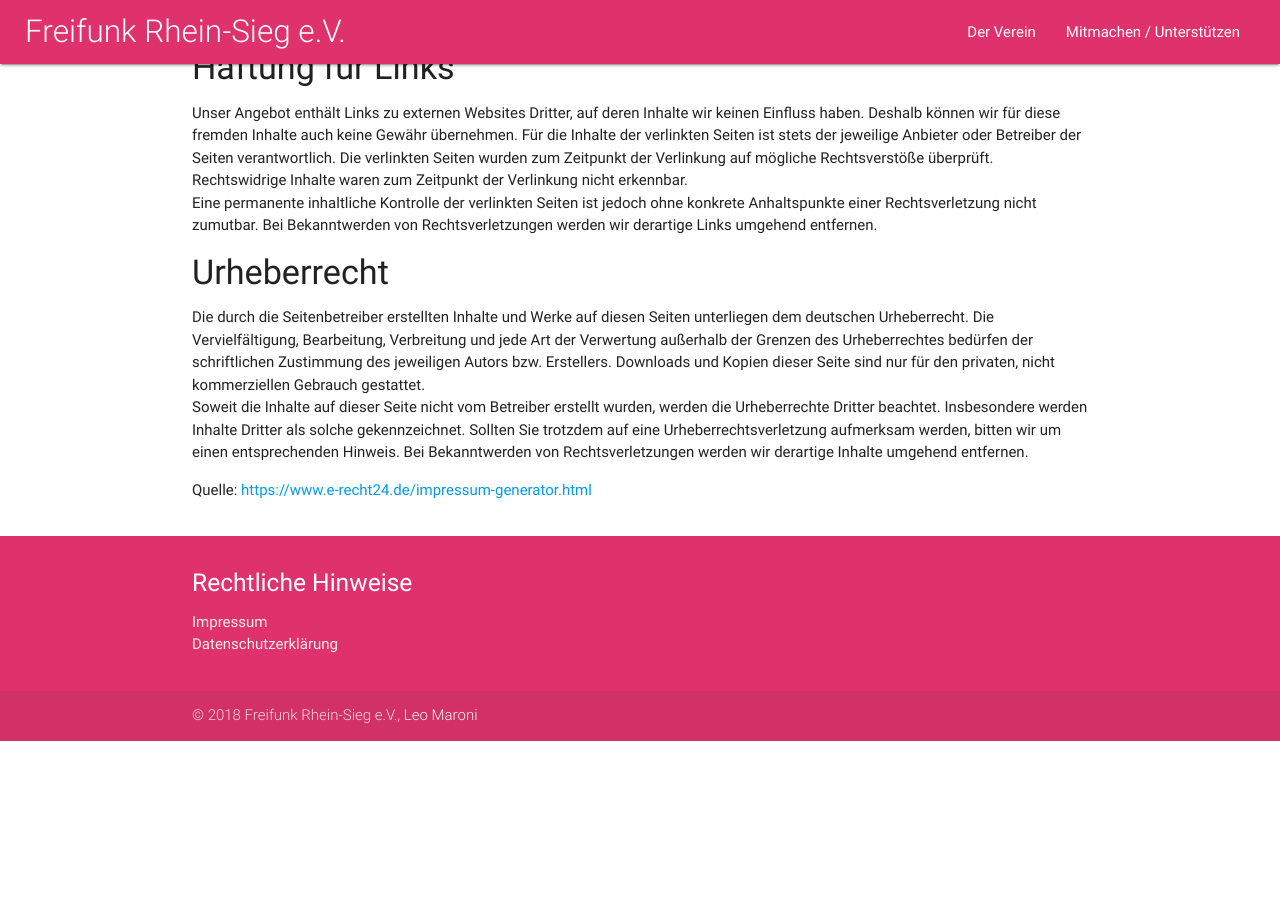
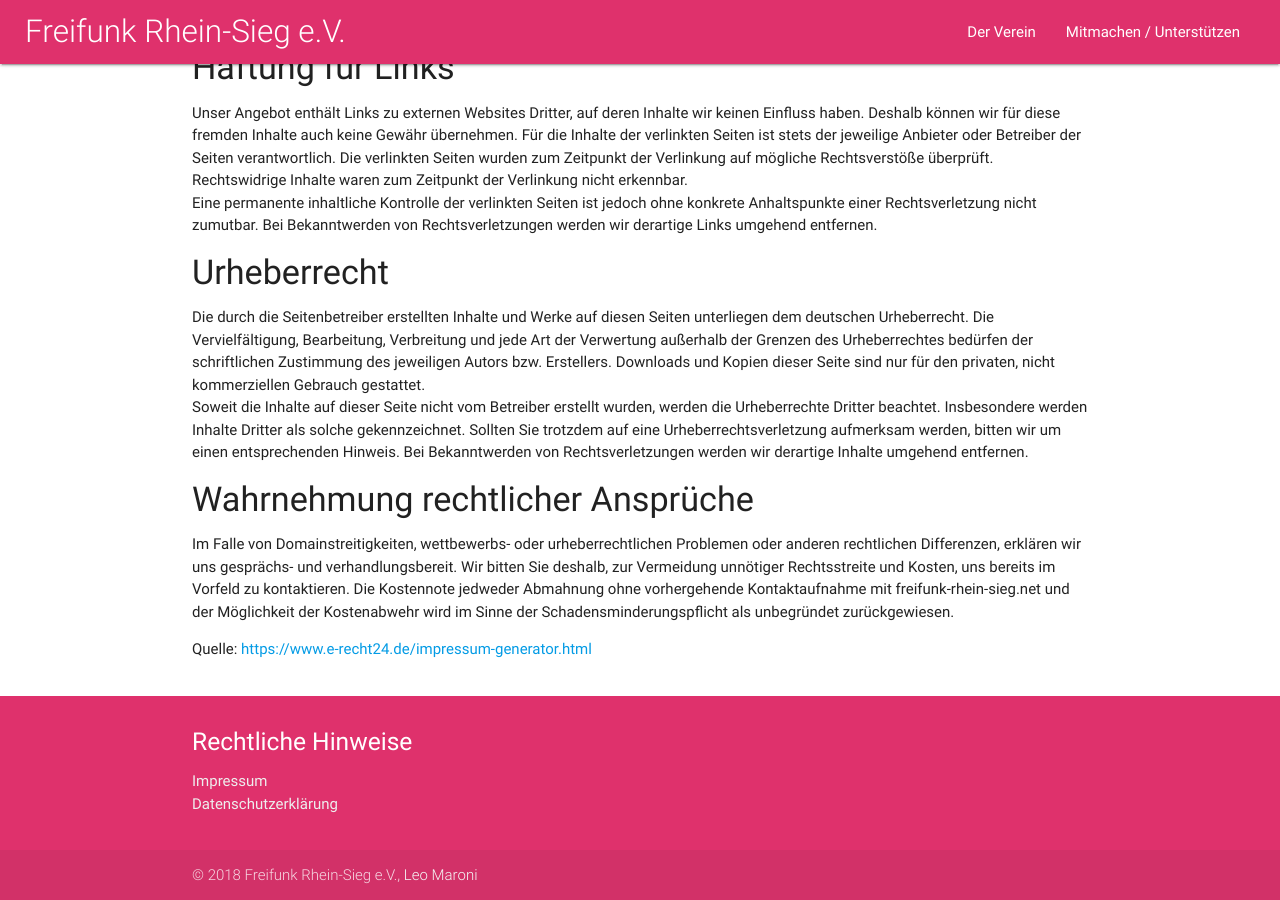
Before and after one commit to Freifunk-Rhein-Sieg/freifunk-rhein-sieg.net, a Jekyll site: the page built from impressum.html, in a window 1280 px wide and 900 px high, scrolled down 808 px. Built offline with Jekyll 4.4.1, drawn with Linux system fonts in a browser that asks for light colours; nearby versions of some CDN libraries; a script that is not in the unit is left out; before the commit the page ends 1549 px from its top, so only the background shows below that.

```diff
--- a/_layouts/page.html
+++ b/_layouts/page.html
@@ -2,6 +2,8 @@
 <html>
 <head>
     <meta charset="UTF-8">
+    <meta http-equiv="X-UA-Compatible" content="IE=edge" />
+    <meta name="viewport" content="width=device-width, initial-scale=1" />
     <title>{{ site.title }}</title>
     {% feed_meta %}
     <link rel="stylesheet" href='{{ "/assets/css/page.css" | relative_url }}'>
--- a/_layouts/post.html
+++ b/_layouts/post.html
@@ -2,6 +2,8 @@
 <html>
 <head>
     <meta charset="UTF-8">
+    <meta http-equiv="X-UA-Compatible" content="IE=edge" />
+    <meta name="viewport" content="width=device-width, initial-scale=1" />
     <title>{{ site.title }}</title>
     {% feed_meta %}
     <link rel="stylesheet" href='{{ "/css/post.css" | relative_url }}'>
--- a/impressum.html
+++ b/impressum.html
@@ -51,6 +51,11 @@
             <br>
             Soweit die Inhalte auf dieser Seite nicht vom Betreiber erstellt wurden, werden die Urheberrechte Dritter beachtet. Insbesondere werden Inhalte Dritter als solche gekennzeichnet. Sollten Sie trotzdem auf eine Urheberrechtsverletzung aufmerksam werden, bitten wir um einen entsprechenden Hinweis. Bei Bekanntwerden von Rechtsverletzungen werden wir derartige Inhalte umgehend entfernen.
         </p>
+        <h4>Wahrnehmung rechtlicher Anspr&uuml;che</h4>
+        <p>
+
+            Im Falle von Domainstreitigkeiten, wettbewerbs- oder urheberrechtlichen Problemen oder anderen rechtlichen Differenzen, erklären wir uns gesprächs- und verhandlungsbereit. Wir bitten Sie deshalb, zur Vermeidung unnötiger Rechtsstreite und Kosten, uns bereits im Vorfeld zu kontaktieren. Die Kostennote jedweder Abmahnung ohne vorhergehende Kontaktaufnahme mit freifunk-rhein-sieg.net und der Möglichkeit der Kostenabwehr wird im Sinne der Schadensminderungspflicht als unbegründet zurückgewiesen.
+        </p>
         Quelle: <a href="https://www.e-recht24.de/impressum-generator.html">https://www.e-recht24.de/impressum-generator.html</a>
     </section>
 </div>
```
